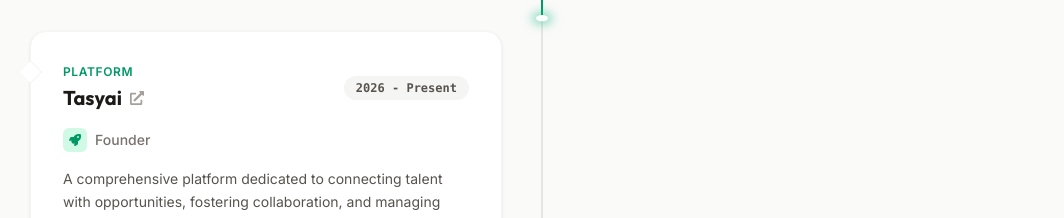
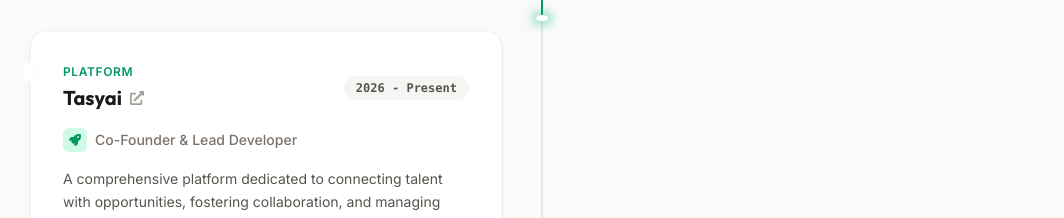
Before and after one commit to unisiremainhub-gif/portfolio, a React (Vite) app: page / in a window 1280 px wide. Shown: the part 6100-6318 px from the top of the page, without its empty margins (98-1162 px from the left). Built offline with nearby package versions, Linux system fonts and the light colour scheme.

Commit message:
Update Entrepreneurship.jsx

```diff
--- a/src/Components/Home/Entrepreneurship.jsx
+++ b/src/Components/Home/Entrepreneurship.jsx
@@ -25,7 +25,7 @@
     id: 2,
     title: "Tasyai",
     subtitle: "Job Marketplace & Collaboration Hub",
-    role: "Founder",
+    role: "Co-Founder & Lead Developer",
     period: "2026 - Present",
     type: "Platform",
     icon: FaRocket,
```
